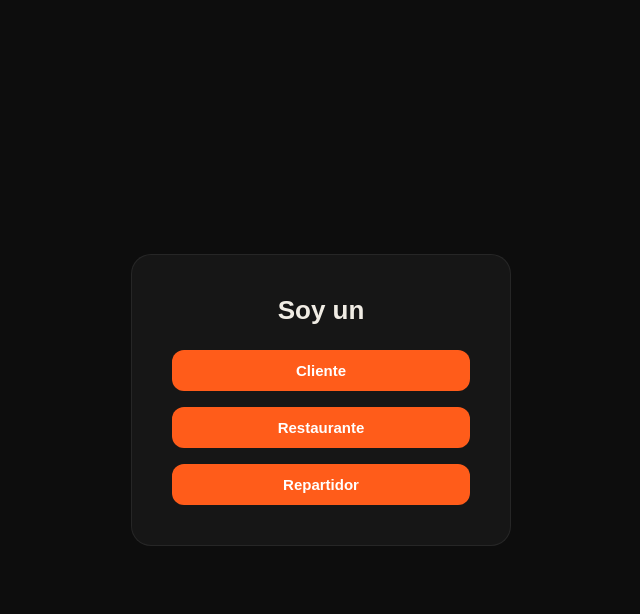
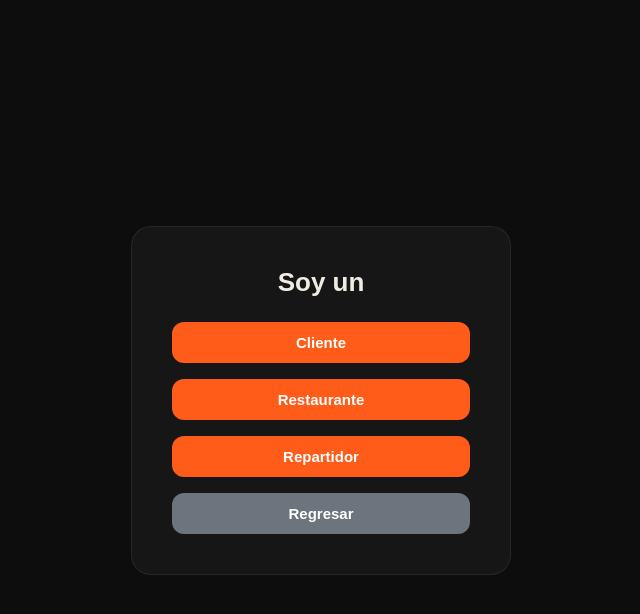
Before and after one commit to Mariafernandarj/Entrega-R-pida, a Django app: page /registro/ in a window 1280 px wide. Shown: the top 614 px of the page, without its empty margins (319-959 px from the left). Run offline with Django 5.2, Linux system fonts and the light colour scheme.

Commit message:
Conexion entre inicio_sesion y registro

```diff
--- a/static/css/registro.css
+++ b/static/css/registro.css
@@ -116,3 +116,11 @@ input:focus {
     border-radius: 12px;
     font-size: 14px;
 }
+.regresar-btn {
+    background-color: #6c757d; /* gris elegante */
+    color: white;
+}
+
+.regresar-btn:hover {
+    background-color: #5a6268;
+}
--- a/templates/inicioSesion.html
+++ b/templates/inicioSesion.html
@@ -37,7 +37,7 @@
 
         <div style="text-align: center; margin-top: 30px;">
             <p style="color: var(--text-muted); font-size: 13px;">¿Aún no tienes cuenta?</p>
-            <a href="#" class="btn btn-ghost" style="width: 100%; justify-content: center; margin-top: 10px;">
+            <a href="{% url 'seleccionar_tipo' %}" class="btn btn-ghost" style="width: 100%; justify-content: center; margin-top: 10px;">
                 ¡Regístrate!
             </a>
         </div>
--- a/templates/registrar_cuenta/formulario.html
+++ b/templates/registrar_cuenta/formulario.html
@@ -13,7 +13,7 @@
         {% if exito %}
         <div class="alerta-exito">
             <p>¡Felicidades, tu cuenta ha sido registrada exitosamente!</p>
-            <a href="{% url 'seleccionar_tipo' %}">
+            <a href="{% url 'iniciar_sesion' %}">
                 <button class="registro-btn">Aceptar</button>
             </a>
         </div>
--- a/templates/registrar_cuenta/seleccionar_tipo.html
+++ b/templates/registrar_cuenta/seleccionar_tipo.html
@@ -19,6 +19,9 @@
         <a href="{% url 'formulario_registro' 'repartidor' %}">
             <button class="registro-btn">Repartidor</button>
         </a>
+        <a href="{% url 'iniciar_sesion' %}">
+    <button class="registro-btn regresar-btn">Regresar</button>
+</a>
     </div>
 </body>
 </html>
```
